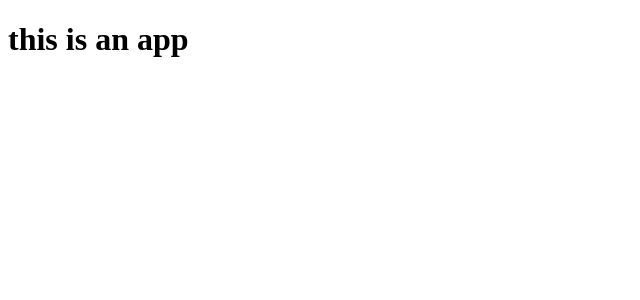
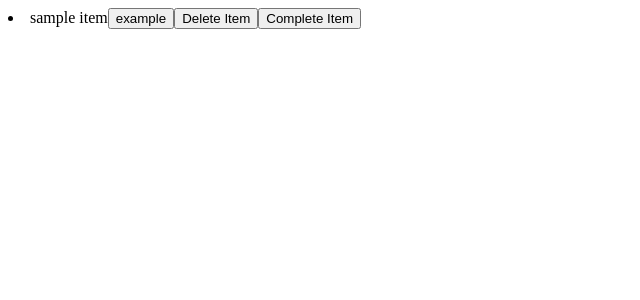
Before and after one commit to josephharold/Todo-List-App, a React (Create React App) app: page / in a window 1280 px wide. Shown: the top 300 px of the page, without its empty margins (0-640 px from the left). Built offline with nearby package versions, Linux system fonts and the light colour scheme.

Commit message:
imported ListItem

```diff
--- a/src/App.js
+++ b/src/App.js
@@ -1,8 +1,9 @@
 import React from "react";
+import { ListItem } from "./components/ListItem";
 function App() {
   return (
     <div className="App">
-    <h1>this is an app</h1>
+      <ListItem itemTitle ="sample item"></ListItem>
     </div>
   );
 }
```
